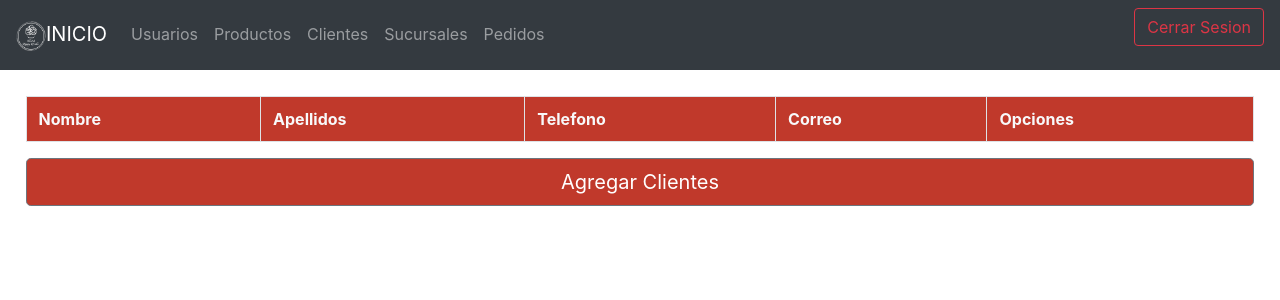
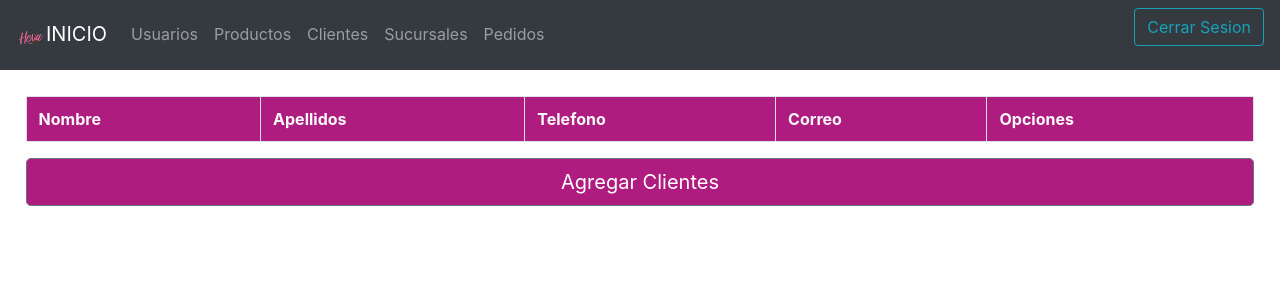
Before and after one commit to BrendaHdez/Metodologias, a CodeIgniter app: page /PROYECTO_HEVA/index.php/clientes in a window 1280 px wide. Shown: the top 300 px of the page. Run offline with CodeIgniter, Linux system fonts and the light colour scheme; the visitor is signed in with stand-in values (Sample User, id 1); data that the repository does not hold is empty.

Commit message:
Modificacion en colores
Se relizaron modificaciones en los colores de las vistass producto, sucursarl, clientes, usuarios y pedidos en el apartado del administrador

```diff
--- a/PROYECTO_HEVA/application/views/clientes/clientes.php
+++ b/PROYECTO_HEVA/application/views/clientes/clientes.php
@@ -1,7 +1,7 @@
 <body>
 	<center style="padding: 2%">
 		<table class="table table-bordered" style="">
-			<tr class="text-light" style="background-color: rgb(192, 57, 43);">
+			<tr class="text-light" style="background-color: rgb(175, 28, 128);">
 				<th>Nombre</th>
 				<th>Apellidos</th>
 				<th>Telefono</th>
@@ -44,6 +44,6 @@
 				?>
 			</tbody>
 		</table>
-		<button class="btn btn-secondary btn-lg btn-block" type="button" style="background-color: rgb(192, 57, 43);"  onclick="location.href='<?=base_url()?>index.php/clientes/agregar_cliente'">Agregar Clientes</a>
+		<button class="btn btn-secondary btn-lg btn-block" type="button" style="background-color: rgb(175, 28, 128);"  onclick="location.href='<?=base_url()?>index.php/clientes/agregar_cliente'">Agregar Clientes</a>
 	</center>
 </body>
--- a/PROYECTO_HEVA/application/views/headers/panelnavbar.php
+++ b/PROYECTO_HEVA/application/views/headers/panelnavbar.php
@@ -1,13 +1,13 @@
-	<nav class="navbar navbar-expand-lg navbar-dark bg-dark justify-content-between">
+	<nav class="navbar navbar-expand-lg navbar-dark bg-dark justify-content-between" >
 
        <button class="navbar-toggler navbar-toggler-right" type="button" data-toggle="collapse" data-target="#navarSupportedContent" aria-controls="navarSupportedContent" aria-expanded="false" aria-label="Toggle navigation">
     		<span class="navbar-toggler-icon"></span>
   		</button>
 
-		<div class="navbar-nav-scroll collapse navbar-collapse" id="navarSupportedContent">
-	    		<ul class="navbar-nav flex-row">
+		<div class="navbar-nav-scroll collapse navbar-collapse" id="navarSupportedContent" >
+	    		<ul class="navbar-nav flex-row" >
 	    			<li>
-	    				<a class="navbar-brand" href="<?=base_url()?>index.php/"><img src="http://localhost:8080/PROYECTO/img/logobl.png" width="30" height="30"  alt="pastel">INICIO</a>
+	    				<a class="navbar-brand" href="<?=base_url()?>index.php/"><img src="http://localhost:8080/PROYECTO_HEVA/img/logoheva.png" width="30" height="30" alt="pastel">INICIO</a>
 	    			</li>
 	    			<li class="nav-item">
 			        	<a class="nav-link" href="<?=base_url()?>index.php/usuarios/">Usuarios</a>
@@ -29,6 +29,6 @@
 	  	</div>
 	  	<form class="form-inline">
 
-   			 <a href="<?=base_url()?>index.php/login/cerrar_sesion" class="btn btn-outline-danger my-2 my-sm-0" role="button" aria-pressed="true">Cerrar Sesion</a>
+   			 <a href="<?=base_url()?>index.php/login/cerrar_sesion" class="btn btn-outline-info my-2 my-sm-0" role="button" aria-pressed="true">Cerrar Sesion</a>
   		</form>
 	 </nav>
--- a/PROYECTO_HEVA/application/views/pedidos/mpedidos.php
+++ b/PROYECTO_HEVA/application/views/pedidos/mpedidos.php
@@ -1,7 +1,7 @@
 <body>
 	<center style="padding: 2%">
 		<table class="table table-bordered" >
-			<tr class="text-light" style="background-color: rgb(192, 57, 43);">
+			<tr class="text-light" style="background-color: rgb(175, 28, 128);">
 
 				<th>No.Pedido</th>
 				<th>Nombre de Sucursal</th>
--- a/PROYECTO_HEVA/application/views/productos/productos.php
+++ b/PROYECTO_HEVA/application/views/productos/productos.php
@@ -1,7 +1,7 @@
 <body>
 	<center style="padding: 2%">
 		<table class="table table-bordered" >
-			<tr class="text-light" style="background-color: rgb(192, 57, 43);">
+			<tr class="text-light" style="background-color: rgb(175, 28, 128);">
 
 				<th>Nombre</th>
 				<th>Descripcion</th>
@@ -57,6 +57,6 @@
 				?>
 			</tbody>
 		</table>
-		<button class="btn btn-secondary btn-lg btn-block" style="background-color: rgb(192, 57, 43);" type="button" onclick="location.href='<?=base_url()?>index.php/productos/agregar_producto'">Agregar Producto</a>
+		<button class="btn btn-secondary btn-lg btn-block" style="background-color: rgb(175, 28, 128);" type="button" onclick="location.href='<?=base_url()?>index.php/productos/agregar_producto'">Agregar Producto</a>
 	</center>
 </body>
--- a/PROYECTO_HEVA/application/views/sucursales/sucursales.php
+++ b/PROYECTO_HEVA/application/views/sucursales/sucursales.php
@@ -1,7 +1,7 @@
 <body>
 	<center style="padding: 2%">
 		<table class="table table-bordered" style="">
-			<tr class="text-light" style="background-color: rgb(192, 57, 43);">
+			<tr class="text-light" style="background-color: rgb(175, 28, 128);"">
 				<th>Nombre</th>
 				<th>Direccion</th>
 				<th>Ciudad</th>
@@ -43,6 +43,6 @@
 				?>
 			</tbody>
 		</table>
-		<button class="btn btn-secondary btn-lg btn-block" style="background-color: rgb(192, 57, 43);" type="button" onclick="location.href='<?=base_url()?>index.php/sucursales/agregar_sucursal'">Agregar Sucursal</a>
+		<button class="btn btn-secondary btn-lg btn-block" style="background-color: rgb(175, 28, 128);" type="button" onclick="location.href='<?=base_url()?>index.php/sucursales/agregar_sucursal'">Agregar Sucursal</a>
 	</center>
 </body>
--- a/PROYECTO_HEVA/application/views/usuarios/usuarios.php
+++ b/PROYECTO_HEVA/application/views/usuarios/usuarios.php
@@ -1,7 +1,7 @@
 <body>
 	<center style="padding: 2%">
 		<table class="table table-bordered" >
-			<tr class="text-light" style="background-color: rgb(192, 57, 43);">
+			<tr class="text-light" style="background-color: rgb(175, 28, 128);">
 				<th>Nombre</th>
 				<th>Correo</th>
 				<th>Contraseña</th>
@@ -41,6 +41,6 @@
 				?>
 			</tbody>
 		</table>
-		<button class="btn btn-secondary btn-lg btn-block" style="background-color: rgb(192, 57, 43);" type="button" onclick="location.href='<?=base_url()?>index.php/usuarios/agregar_usuario'">Agregar Usuario</a>
+		<button class="btn btn-secondary btn-lg btn-block" style="background-color: rgb(175, 28, 128);" type="button" onclick="location.href='<?=base_url()?>index.php/usuarios/agregar_usuario'">Agregar Usuario</a>
 	</center>
 </body>
```
